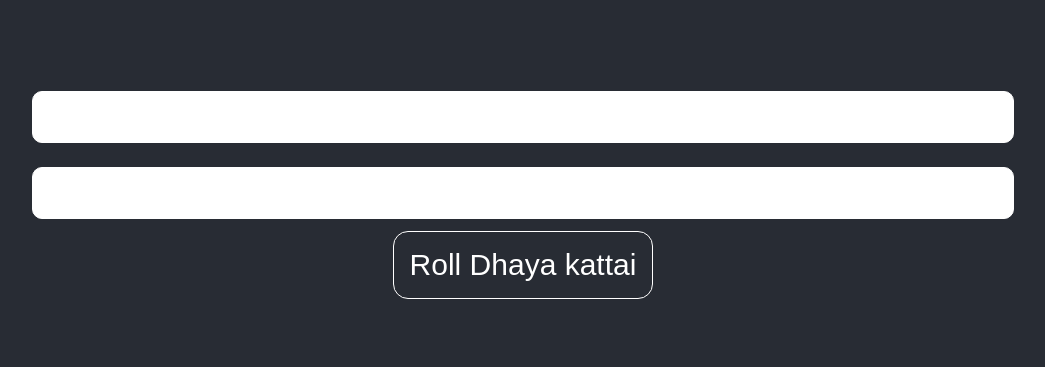
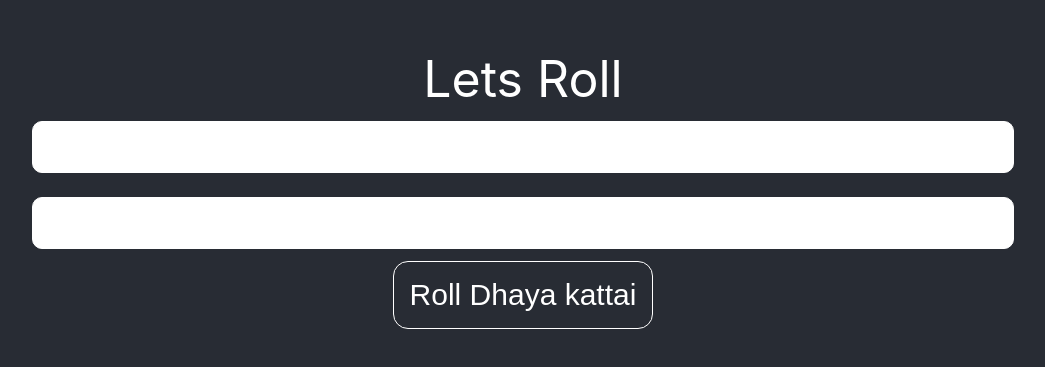
Before and after one commit to VigneshPT/dhayakattai, a React (Create React App) app: page / in a window 1280 px wide. Shown: the part 211-578 px from the top of the page, without its empty margins (117-1162 px from the left). Built offline with nearby package versions, Linux system fonts and the light colour scheme.

Commit message:
Showing roll total

```diff
--- a/src/App.css
+++ b/src/App.css
@@ -58,6 +58,9 @@
   font-size: 25px;
 }
 
+.dhayam-total{
+  font-size:50px;
+}
 .dhayams-container {
   width: 100%;
     display: flex;
--- a/src/App.js
+++ b/src/App.js
@@ -37,6 +37,19 @@ class App extends React.Component {
     },1000);
   }
 
+  total = (firstNumber, secondNumber) => {
+
+    if(firstNumber === 6 && secondNumber === 6){
+      return 12;
+    } else if(firstNumber === 6){
+      return secondNumber;
+    } else if(secondNumber === 6){
+      return firstNumber;
+    } else {
+      return firstNumber + secondNumber;
+    }
+  }
+
   render() {
     const {rolling, currentFirstDhayam, currentSecondDhayam} = this.state;
     return (
@@ -46,14 +59,16 @@ class App extends React.Component {
             rolling ? (
               <div className="dhayams-container">
                 {/* <p className="current-number">Rolling..</p> */}
+                <div className="dhayam-total">Rolling</div>
                 <div className="dhayakattai-box box-one"><img style={{height:'100%'}} src={logo}/></div>
                 <div className="dhayakattai-box box-two"><img style={{height:'100%'}} src={logo}/></div>
               </div>
             ) : (
+
               <div className="dhayams-container">
                 {/* <p className="current-number">{currentDice}</p> */}
-
-            <div className="dhayakattai-box box-one">{currentFirstDhayam.value}</div>
+                <div className="dhayam-total">{this.total(currentFirstDhayam.numValue,currentSecondDhayam.numValue) || "Lets Roll"}</div>
+                <div className="dhayakattai-box box-one">{currentFirstDhayam.value}</div>
                 <div className="dhayakattai-box box-two">{currentSecondDhayam.value}</div>
               </div>
             )
```
